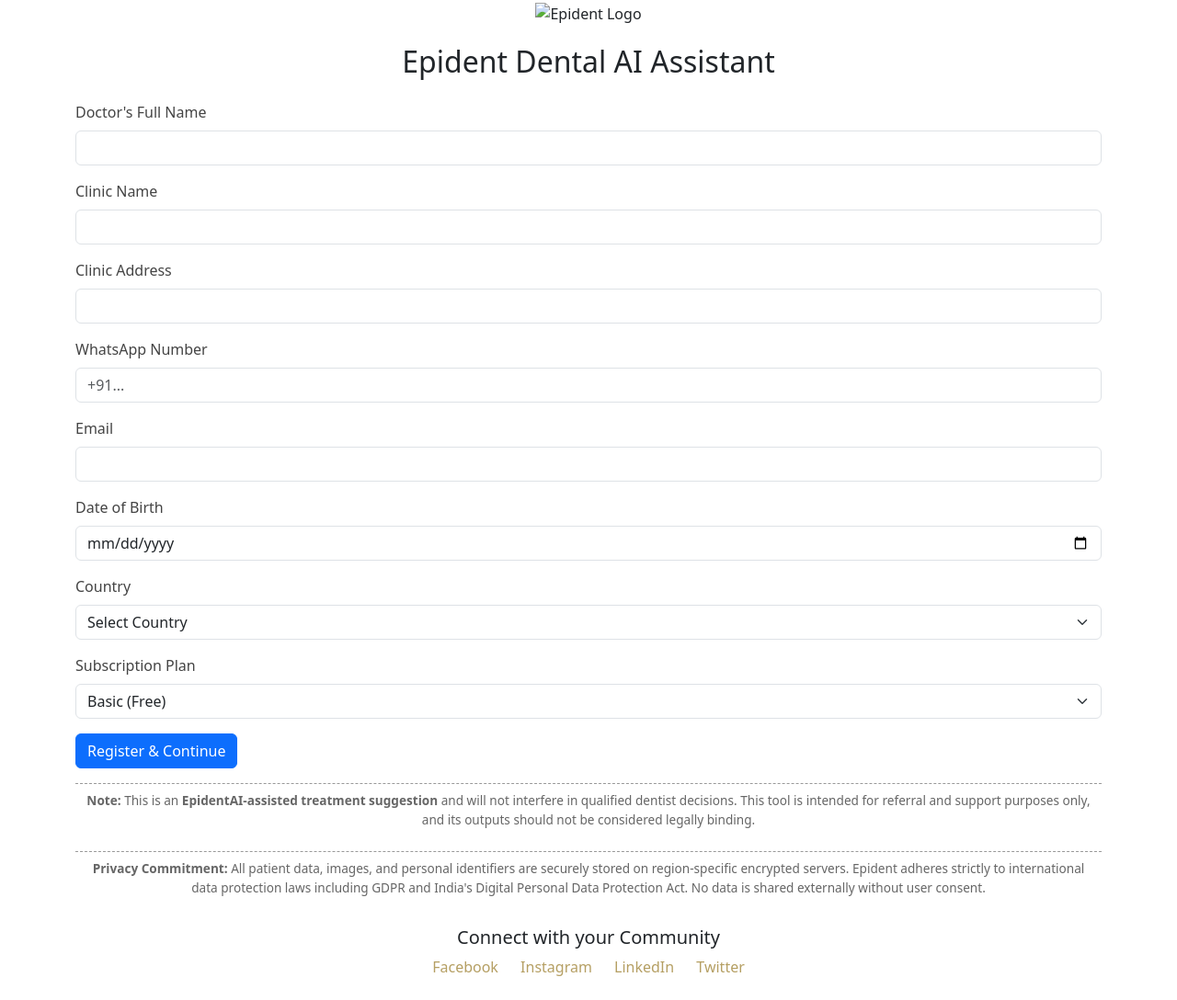
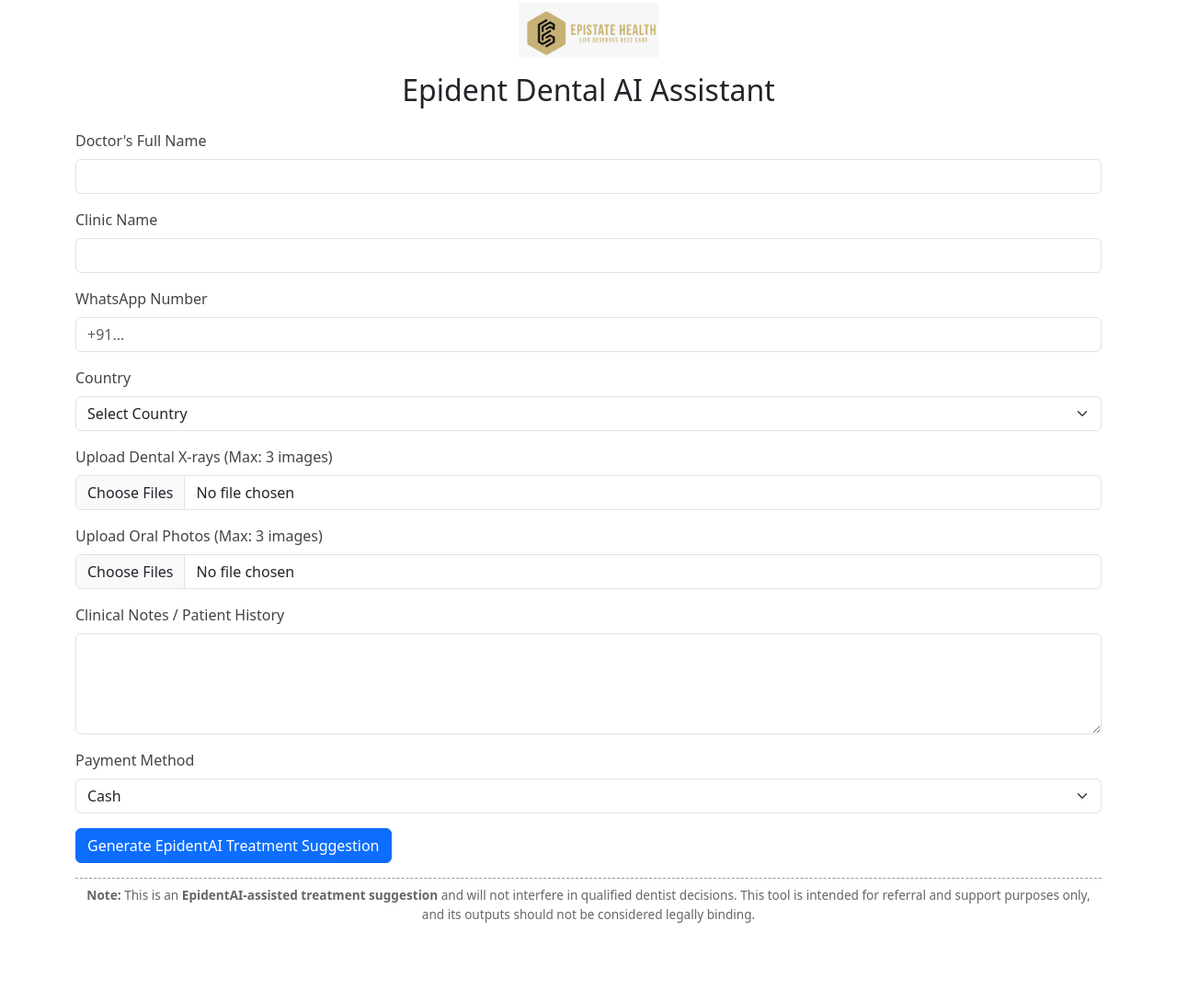
Before and after one commit to Balajiepistate/EpidentAI03Jul, a plain HTML site: page index.html in a window 1280 px wide. Shown: the part 21-1109 px from the top of the page at 92% size. After the commit the page ends 1058 px from the top, so only its background shows below. Drawn offline with nearby package versions, Linux system fonts and the light colour scheme.

Commit message:
Update index.html

```diff
--- a/index.html
+++ b/index.html
@@ -25,40 +25,9 @@
     .btn-primary:hover {
       background-color: #9d8a52;
     }
-    .btn-outline-secondary {
-      border-color: #b59f63;
-      color: #b59f63;
-    }
-    .btn-outline-secondary:hover {
-      background-color: #b59f63;
-      color: #fff;
-    }
-    .btn-success {
-      background-color: #6b8e23;
-      border-color: #6b8e23;
-    }
-    .btn-success:hover {
-      background-color: #4e6e1a;
-    }
     .form-control:focus, .form-select:focus {
       border-color: #b59f63;
       box-shadow: 0 0 0 0.2rem rgba(181, 159, 99, 0.25);
-    }
-    @media (max-width: 768px) {
-      h2 {
-        font-size: 1.5rem;
-        text-align: center;
-      }
-      .form-label, .form-control, .form-select, textarea, button {
-        font-size: 0.95rem;
-      }
-      .container {
-        padding: 1rem;
-      }
-      .text-center img {
-        max-width: 100%;
-        height: auto;
-      }
     }
     .disclaimer, .privacy-policy {
       font-size: 0.85rem;
@@ -79,6 +48,12 @@
     .social-media-links a:hover {
       text-decoration: underline;
     }
+    @media (max-width: 768px) {
+      h2 {
+        font-size: 1.5rem;
+        text-align: center;
+      }
+    }
   </style>
   <meta name="viewport" content="width=device-width, initial-scale=1" />
   <title>Epident Dental AI Assistant</title>
@@ -87,10 +62,11 @@
 <body>
 <div class="container py-4">
   <div class="text-center mb-3">
-    <img src="/mnt/data/India Letter Head.jpeg" alt="Epident Logo" height="60" style="margin-bottom: 5px;">
+    <img src="India Letter Head.jpeg" alt="Epident Logo" height="60">
     <h2 class="mt-3">Epident Dental AI Assistant</h2>
   </div>
-  <form id="registrationForm" class="mt-4">
+
+  <form id="registrationForm" action="/register" method="post" enctype="multipart/form-data" class="mt-4">
     <div class="mb-3">
       <label for="dentistName" class="form-label">Doctor's Full Name</label>
       <input type="text" class="form-control" id="dentistName" name="dentistName" required />
@@ -100,20 +76,8 @@
       <input type="text" class="form-control" id="clinicName" name="clinicName" required />
     </div>
     <div class="mb-3">
-      <label for="clinicAddress" class="form-label">Clinic Address</label>
-      <input type="text" class="form-control" id="clinicAddress" name="clinicAddress" required />
-    </div>
-    <div class="mb-3">
       <label for="whatsappNumber" class="form-label">WhatsApp Number</label>
       <input type="tel" class="form-control" id="whatsappNumber" name="whatsappNumber" placeholder="+91..." required />
-    </div>
-    <div class="mb-3">
-      <label for="email" class="form-label">Email</label>
-      <input type="email" class="form-control" id="email" name="email" required />
-    </div>
-    <div class="mb-3">
-      <label for="dob" class="form-label">Date of Birth</label>
-      <input type="date" class="form-control" id="dob" name="dob" required />
     </div>
     <div class="mb-3">
       <label for="country" class="form-label">Country</label>
@@ -135,36 +99,28 @@
       </select>
     </div>
     <div class="mb-3">
-      <label for="subscription" class="form-label">Subscription Plan</label>
-      <select class="form-select" id="subscription" name="subscription" required>
-        <option value="basic">Basic (Free)</option>
-        <option value="pro">Pro (INR 299)</option>
-        <option value="premium">Premium (INR 499)</option>
+      <label for="xrayUpload" class="form-label">Upload Dental X-rays (Max: 3 images)</label>
+      <input type="file" class="form-control" id="xrayUpload" name="xrayUpload" accept="image/*" multiple onchange="limitFiles(this, 3)" />
+    </div>
+    <div class="mb-3">
+      <label for="oralPhotos" class="form-label">Upload Oral Photos (Max: 3 images)</label>
+      <input type="file" class="form-control" id="oralPhotos" name="oralPhotos" accept="image/*" multiple onchange="limitFiles(this, 3)" />
+    </div>
+    <div class="mb-3">
+      <label for="patientNotes" class="form-label">Clinical Notes / Patient History</label>
+      <textarea class="form-control" id="patientNotes" name="patientNotes" rows="4"></textarea>
+    </div>
+    <div class="mb-3">
+      <label for="paymentMethod" class="form-label">Payment Method</label>
+      <select class="form-select" id="paymentMethod" name="paymentMethod">
+        <option value="cash">Cash</option>
+        <option value="credit">Credit Card</option>
+        <option value="emi">EMI</option>
+        <option value="insurance">Insurance-linked</option>
       </select>
     </div>
-    <button type="submit" class="btn btn-primary">Register & Continue</button>
+    <button type="submit" class="btn btn-primary">Generate EpidentAI Treatment Suggestion</button>
   </form>
+
   <div class="disclaimer text-center">
     <strong>Note:</strong> This is an <strong>EpidentAI-assisted treatment suggestion</strong> and will not interfere in qualified dentist decisions. This tool is intended for referral and support purposes only, and its outputs should not be considered legally binding.
-  </div>
-  <div class="privacy-policy text-center">
-    <strong>Privacy Commitment:</strong> All patient data, images, and personal identifiers are securely stored on region-specific encrypted servers. Epident adheres strictly to international data protection laws including GDPR and India's Digital Personal Data Protection Act. No data is shared externally without user consent.
-  </div>
-  <div class="social-media-links">
-    <h5>Connect with your Community</h5>
-    <a href="#">Facebook</a>
-    <a href="#">Instagram</a>
-    <a href="#">LinkedIn</a>
-    <a href="#">Twitter</a>
-  </div>
-</div>
-<script>
-  function limitFiles(input, max) {
-    if (input.files.length > max) {
-      alert(`You can upload a maximum of ${max} images.`);
-      input.value = "";
-    }
-  }
-</script>
-</body>
-</html>
```
